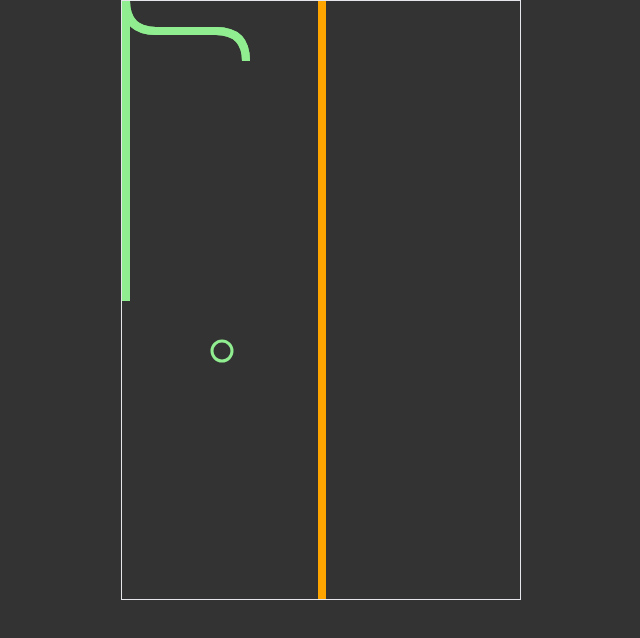
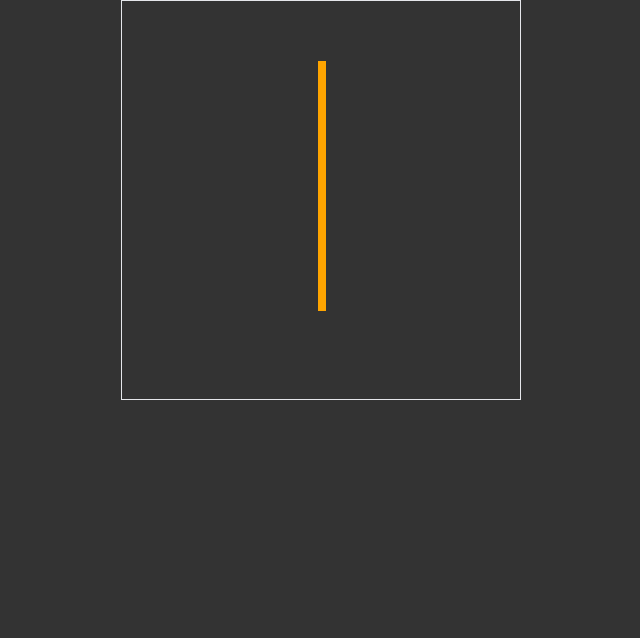
Before and after one commit to gabjuh/webdev-portfolio, a React (Vite) app: page / in a window 1280 px wide. Shown: the top 638 px of the page, without its empty margins (319-959 px from the left). Built offline with nearby package versions, Linux system fonts and the light colour scheme.

Commit message:
add start/end pont relayed on the stock height

```diff
--- a/src/component/CvTree.tsx
+++ b/src/component/CvTree.tsx
@@ -1,6 +1,7 @@
 import React, { useState } from 'react';
 import Branch from './Branch';
 import Tube from './Tube';
+import Point from './Point';
 
 interface ICvTree {
   bgColor: string;
@@ -39,15 +40,18 @@ const CvTree: React.FC<ICvTree> = ({
   `;
 
   // Stock
-  const [stockHeight, setStockHeight] = useState<number>(600);
+  const [stockHeight, setStockHeight] = useState<number>(250);
 
   // Svg
-  const [svgHeight, setSvgHeight] = useState<number>(600);
+  const [svgHeight, setSvgHeight] = useState<number>(stockHeight + 150);
   const [svgWidth, setSvgWidth] = useState<number>(400);
 
 
   return (
     <>
+      {/* <svg className="border h-[300px]" style={{ position: "relative" }} >
+        <path d="M 100 100 L 50 50 0 -50" fill="none" strokeWidth="5" stroke="red" style={{ position: "absolute", bottom: 10 }} />
+      </svg> */}
 
       <svg
         height={svgHeight}
@@ -55,10 +59,13 @@ const CvTree: React.FC<ICvTree> = ({
         width={svgWidth}
         className={`
           mx-auto border
+          py-10
+          relative
         `}
       >
 
         {/* Stock */}
+        <g transform="translate(0, 20)">
           <Tube
             height={stockHeight}
             branchWidth={width}
@@ -69,9 +76,22 @@ const CvTree: React.FC<ICvTree> = ({
             startPos={svgWidth / 2}
             isStock={true}
           />
+          <Point
+            color={'orange'}
+            isMajor={true}
+            bgColor={bgColor}
+            pos={[200, 11]}
+          />
+          <Point
+            color={'orange'}
+            isMajor={true}
+            bgColor={bgColor}
+            pos={[200, stockHeight]}
+          />
+        </g>
 
 
-
+        {/*
         <Branch
           height={height}
           width={width}
@@ -82,7 +102,7 @@ const CvTree: React.FC<ICvTree> = ({
           direction={'left'}
           bend={[bendRight, bendLeft]}
           bgColor={bgColor}
-        />
+        /> */}
 
 
 
```
Lines whose indentation alone changed are shown as unchanged.
